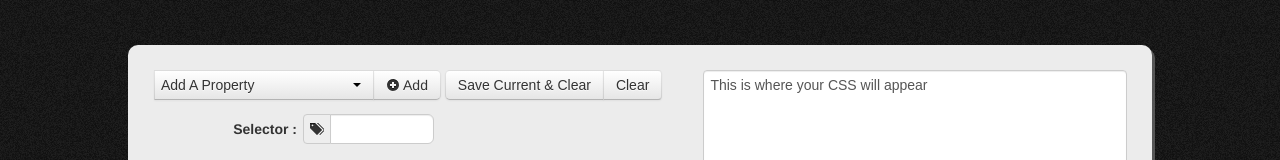
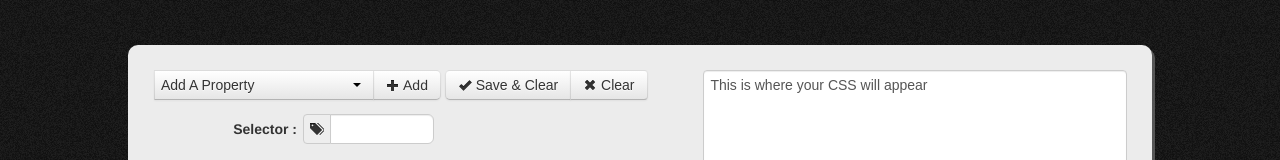
Before and after one commit to dgirgenti/eassy, a plain HTML site: page index.html in a window 1280 px wide. Shown: the part 139-299 px from the top of the page. Drawn offline with nearby package versions, Linux system fonts and the light colour scheme.

Commit message:
Added icons to buttons

```diff
--- a/index.html
+++ b/index.html
@@ -29,10 +29,10 @@
 		<div class="class-wrap">
 			<div class="add-wrap">
 				<select class="selectpicker" id="add-select"></select>
-				<a href="#" class="btn" id="plus"><i class="icon-plus-sign"></i> Add</a>
+				<a href="#" class="btn" id="plus"><i class="icon-plus"></i> Add</a>
 				<div class="btn-group" id="save-clear">
-					<button class="btn" id="save">Save Current & Clear</button>
-					<button class="btn" id="clear">Clear</button>
+					<button class="btn" id="save"><i class="icon-ok"></i> Save &amp; Clear</button>
+					<button class="btn" id="clear"><i class="icon-remove"></i> Clear</button>
 				</div>
 			</div>
 			<form class="form-horizontal">
```
